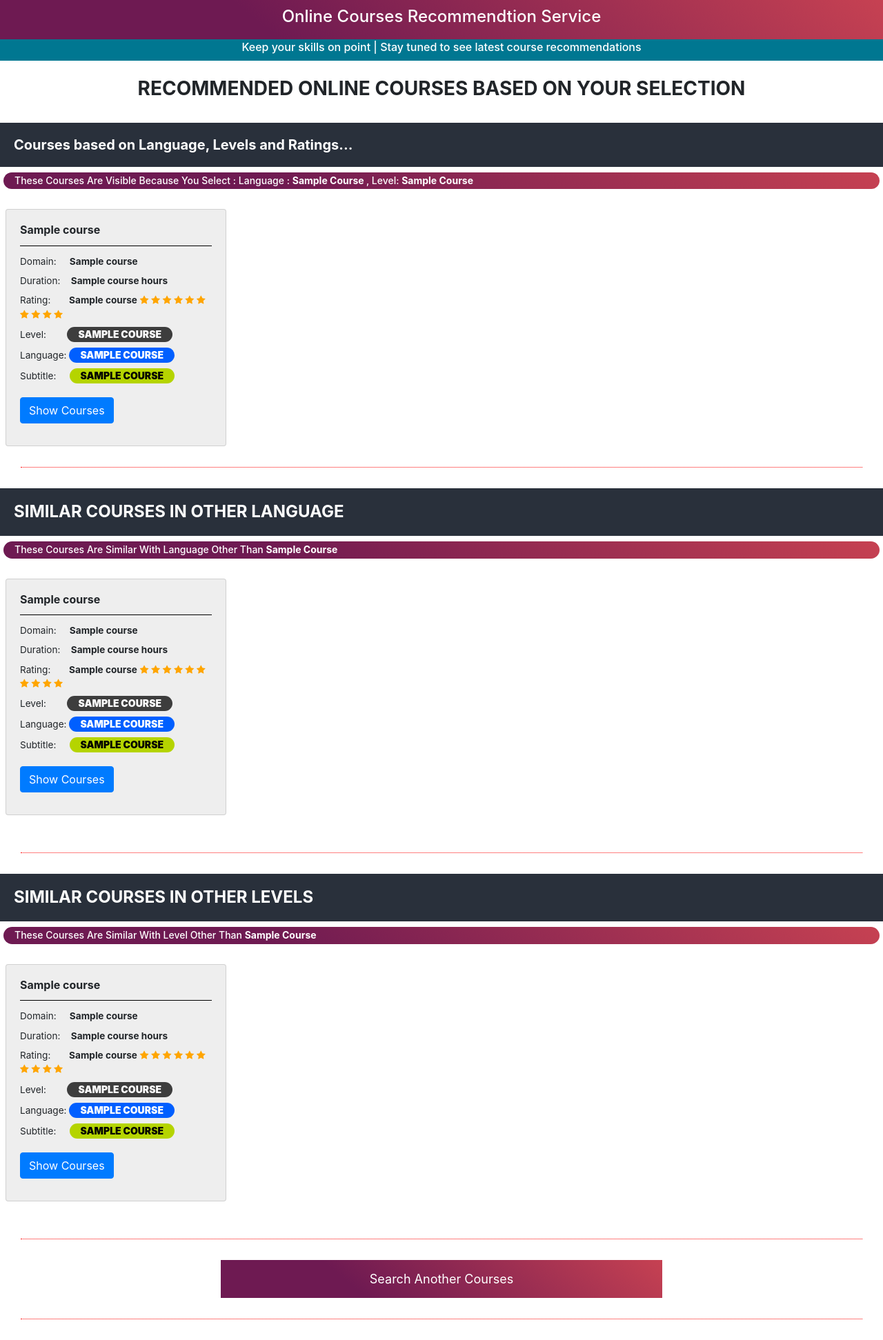
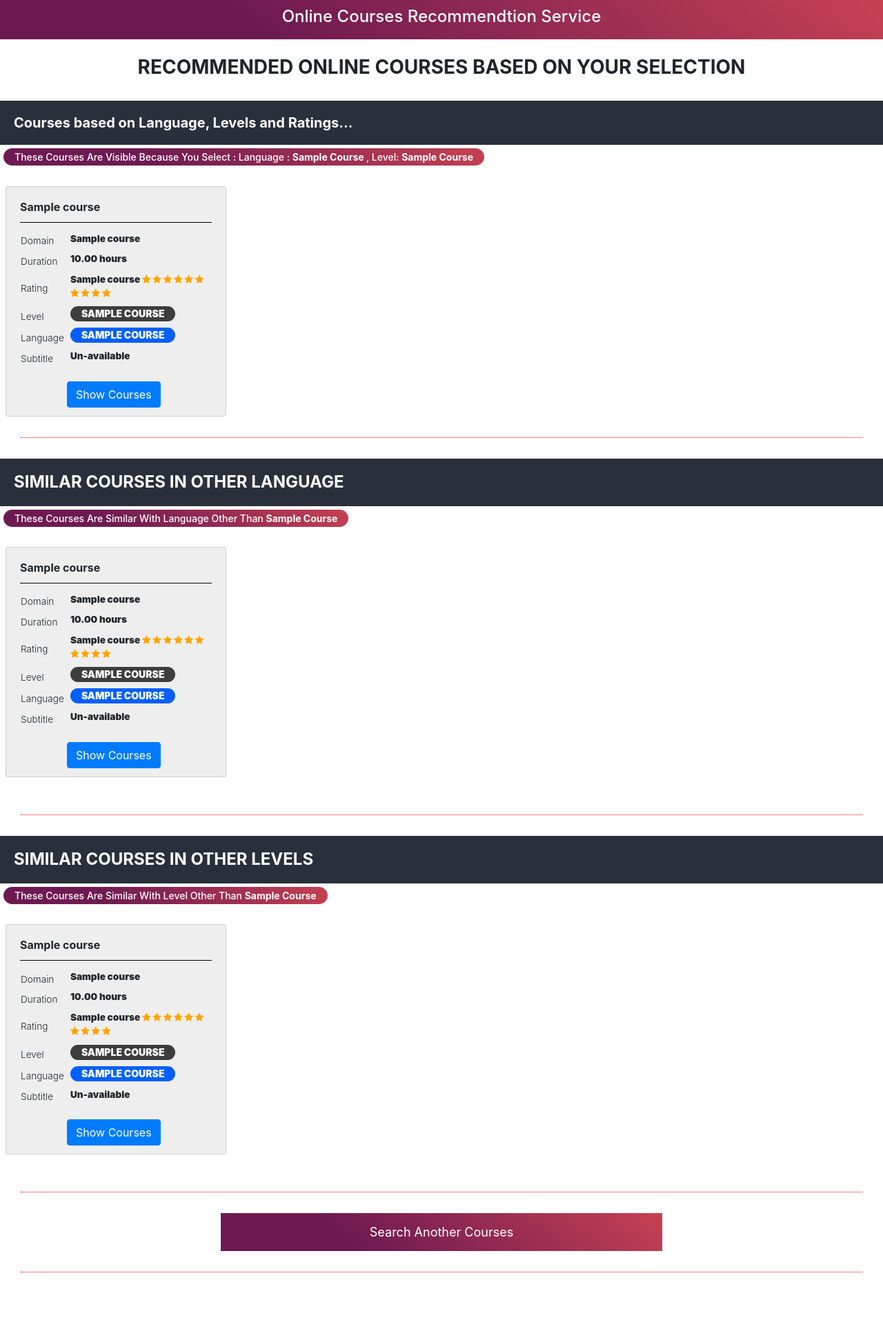
Before and after one commit to kudaleakshay/online-course-recommendation-service, a Flask app: template templates/recommendations.html in a window 1280 px wide. Shown: the whole page at 69% size. After the commit the page ends 1875 px from the top, so only its background shows below. Run offline with Flask 2, Linux system fonts and the light colour scheme; the template is opened without the code that fills it: most values are stand-ins (such as "Sample title", 1, 10 or a date in 2020); some libraries are stand-ins or nearby versions.

Commit message:
Add- UI change index.html Add- Button css for cards Add- Table grid for cards

```diff
--- a/app.py
+++ b/app.py
@@ -20,7 +20,6 @@ app.config['MYSQL_DATABASE_PASSWORD'] = db['mysql_password']
 app.config['MYSQL_DATABASE_DB'] = db['mysql_database']
 
 db_table = db['mysql_table']
-print(db_table)
 
 # Headers for dataset
 header_list = ['course_id', 'course_title', 'Category_1', 'Category_2', 'url', 'num_reviews', 'is_paid',
@@ -151,101 +150,82 @@ def suggest_courses():
     # get data from form
     input_details = request.form
 
-    # get selected_course from form data
-    input_course_id = input_details['selected_course']
+    # get selected_course detils from form data
+    title = input_details['title']
+    category = input_details['category']
+    level = input_details['level']
+    rating = float(input_details['rating'])
+    language = input_details['language']
+    is_subtitle = input_details['is_subtitle']
 
     # connnect to mysql DB
     conn = mysql.connect()
     cur = conn.cursor()
 
     # SQL query for fetching data from DB
-    sql_get_selected_course = f'select * from {db_table} where course_id = \'{input_course_id}\''
+    sql_get_similar_course = f'select * from {db_table} where Category_1 like \'%{category}%\' or Category_2 like \'%{category}%\''
 
-    # If any course match with selected_course
-    if cur.execute(sql_get_selected_course) > 0:
+    # If any course match with similar courses
+    if cur.execute(sql_get_similar_course) > 0:
 
         # fetch all data from SQL query
-        dataset = cur.fetchall()
+        course_dataset = cur.fetchall()
+        cur.close()
 
-        # set values for filtering
-        title = dataset[0][1]
-        category = dataset[0][3]
-        level = dataset[0][10]
-        rating = dataset[0][13]
-        language = dataset[0][14]
-        is_subtitle = dataset[0][15]
+        # Convert data into pandas
+        course_df = pd.DataFrame(course_dataset, columns=header_list)
+        course_df = course_df.drop_duplicates()
 
-        # SQL query for fetching data from DB
-        sql_get_similar_course = f'select * from {db_table} where Category_1 like \'%{category}%\' or Category_2 like \'%{category}%\''
+        # Convert data into pandas
+        other_languge_df = pd.DataFrame(
+            course_dataset, columns=header_list)
+        other_languge_df = course_df.drop_duplicates()
 
-        # If any course match with similar courses
-        if cur.execute(sql_get_similar_course) > 0:
+        # Convert data into pandas
+        other_level_df = pd.DataFrame(course_dataset, columns=header_list)
+        other_level_df = course_df.drop_duplicates()
 
-            # fetch all data from SQL query
-            course_dataset = cur.fetchall()
-            cur.close()
+        # filter data with query
+        course_df.query(
+            f'language == \'{language}\' and is_subtitle == \'{is_subtitle}\' and level == \'{level}\'', inplace=True)
+        other_languge_df.query(
+            f'language != \'{language}\' and is_subtitle == \'{is_subtitle}\' and level == \'{level}\'', inplace=True)
+        other_level_df.query(
+            f'language == \'{language}\' and is_subtitle == \'{is_subtitle}\' and level != \'{level}\'', inplace=True)
+
+        # Add rating boundries
+        lower = rating - 1
+        upper = rating + 1
+        course_df.query(
+            f'rating > {lower} and rating < {upper}', inplace=True)
+
+        # If only 2 courses are there then remove filters
+        if len(course_df) <= 2:
 
             # Convert data into pandas
             course_df = pd.DataFrame(course_dataset, columns=header_list)
             course_df = course_df.drop_duplicates()
 
-            # Convert data into pandas
-            other_languge_df = pd.DataFrame(
-                course_dataset, columns=header_list)
-            other_languge_df = course_df.drop_duplicates()
-
-            # Convert data into pandas
-            other_level_df = pd.DataFrame(course_dataset, columns=header_list)
-            other_level_df = course_df.drop_duplicates()
-
-            # filter data with query
-            course_df.query(
-                f'language == \'{language}\' and is_subtitle == \'{is_subtitle}\' and level == \'{level}\'', inplace=True)
-
-            other_languge_df.query(
-                f'language != \'{language}\' and is_subtitle == \'{is_subtitle}\' and level == \'{level}\'', inplace=True)
-
-            other_level_df.query(
-                f'language != \'{language}\' and is_subtitle == \'{is_subtitle}\' and level != \'{level}\'', inplace=True)
-
-            # Add rating boundries
-            lower = rating - 1
-            upper = rating + 1
-            course_df.query(
-                f'rating > {lower} and rating < {upper}', inplace=True)
-
-            # If only 2 courses are there then remove filters
-            if len(course_df) <= 2:
-
-                # Convert data into pandas
-                course_df = pd.DataFrame(course_dataset, columns=header_list)
-                course_df = course_df.drop_duplicates()
-
-                # convert into tuples
-                similar_courses = [tuple(course)
-                                   for course in course_df.values]
-
-                # send data to html file for rendering
-                return render_template('recommendations.html', title=title.upper(),
-                                       match_courses_data=similar_courses
-                                       )
-
-            similar_courses = [tuple(course) for course in course_df.values]
-
-            similar_courses_other_language = [
-                tuple(course) for course in other_languge_df.values]
-
-            similar_courses_other_levels = [
-                tuple(course) for course in other_level_df.values]
-
-            print(similar_courses_other_language)
+            # convert into tuples
+            similar_courses = [tuple(course)
+                               for course in course_df.values]
 
             # send data to html file for rendering
             return render_template('recommendations.html', title=title.upper(),
-                                   match_courses_data=similar_courses,
-                                   similar_courses_other_language=similar_courses_other_language,
-                                   similar_courses_other_levels=similar_courses_other_levels
+                                   match_courses_data=similar_courses
                                    )
+        similar_courses = [tuple(course) for course in course_df.values]
+        similar_courses_other_language = [
+            tuple(course) for course in other_languge_df.values]
+        similar_courses_other_levels = [
+            tuple(course) for course in other_level_df.values]
+
+        # send data to html file for rendering
+        return render_template('recommendations.html', title=title.upper(),
+                               match_courses_data=similar_courses,
+                               similar_courses_other_language=similar_courses_other_language,
+                               similar_courses_other_levels=similar_courses_other_levels
+                               )
 
     return render_template('home.html')
 
--- a/static/style/recommendation.css
+++ b/static/style/recommendation.css
@@ -1,14 +1,3 @@
-
-body {
-
-  /* Full height */
-  height: 100%;
-
-  /* Center and scale the image nicely */
-  background-position: center;
-  background-repeat: no-repeat;
-  background-size: cover;
-}
 .form-container {
   height: 100vh;
   width: 100vw;
@@ -44,6 +33,12 @@ hr {
 .block:hover {
 background: linear-gradient(220deg,#bd4141 -30%,#411030 70%);
 color: white;
+}
+
+.card{
+background-color:#EEE;
+position: relative;
+padding-bottom: 2rem;
 }
 
 .card:hover {
@@ -113,9 +108,34 @@ hr {
 margin: 0.75rem 0;
 }
 
-.card p {
-  margin-bottom: 0.5rem;
+
+.noBoderTable tr {
 font-size: 0.85rem;
+}
+
+.noBoderTable th {
+font-weight: 300;
+}
+
+.noBoderTable td {
+padding-left: 0.5rem;
+padding-bottom: 0.5rem;
+font-weight: 900;
+}
+
+.recommendationCard form{
+position: absolute;
+bottom: 0;
+left: 5.5rem;
+}
+
+.categoryCard{
+background-color: #EEE;
+position: relative;
+}
+
+.categoryCard form{
+text-align: center;
 }
 
 .checked {
@@ -125,6 +145,7 @@ hr {
 .btn-primary {
 margin: 0.75rem 0;
 text-transform: capitalize;
+align-content: center;
 }
 
 .topnav {
@@ -136,15 +157,6 @@ hr {
 padding: 10px;
 }
 
-.secondary_nav {
-  overflow: hidden;
-  background-color: #007791;
-  font-size: 13px;
-  color: white;
-  text-align: center;
-  padding: 2px;
-  align-content: center;
-}
 
 .big_block{
 background: linear-gradient(#29303B,#29303B,#29303B);
--- a/templates/recommendations.html
+++ b/templates/recommendations.html
@@ -17,9 +17,6 @@
     <div class="topnav">
         <h4>Online Courses Recommendtion Service</h4>
     </div>
-    <div class="secondary_nav">
-        <h6>Keep your skills on point | Stay tuned to see latest course recommendations</h6>
-    </div>
 
     {% if match_courses_data %}
     <br>
@@ -27,42 +24,63 @@
     </h3>
     <br>
     <h5 class="big_block"><b>Courses based on Language, Levels and Ratings...</b></h5>
-    <h6 class="metadata">These courses are visible because you select : Language : <b>{{match_courses_data[0][14]}}
-        </b>, Level: <b>{{match_courses_data[0][10]}}</b></h6></br>
+    <h6><span class="metadata">These courses are visible because you select : Language :
+            <b>{{match_courses_data[0][14]}}
+            </b>, Level: <b>{{match_courses_data[0][10]}}</b></span></h6></br>
 
     <div class="suggestionContainer">
         {% for course in match_courses_data %}
 
-        <div class="card" style="background-color:#EEE">
+        <div class="card recommendationCard">
             <div class="card-body">
                 <h6 class="card-title"><b>{{course[1]}}</b></h6>
                 <hr>
-                <p class="card-text p-y-1">
-                    Domain: &nbsp;&nbsp;&nbsp;&nbsp;<b>{{course[3]}}</b>
-                </p>
-                <p class="card-text p-y-1">
-                    Duration:&nbsp;&nbsp;&nbsp;&nbsp;<b>{{course[11]}} hours </b>
-                </p>
-                <p class="card-text p-y-1">
-                    Rating:&nbsp;&nbsp;&nbsp;&nbsp;&nbsp;&nbsp;
-                    <b>{{course[13]}}</b>
+                <table class="noBoderTable">
+                    <tr>
+                        <th>Domain</th>
+                        <td>{{course[3]}}</td>
+                    </tr>
+                    <tr>
+                        <th>Duration</th>
+                        <td>{{'%0.2f' % course[11]|float}} hours </td>
+                    </tr>
+                    <tr>
+                        <th>Rating</th>
+                        <td>{{course[13]}}
                             {% for n in range((course[13])|int) %}
                             <span class="fa fa-star checked"></span>
                             {% endfor %}
-                </p>
-                <p class="card-text p-y-1">
-                    Level:&nbsp;&nbsp;&nbsp;&nbsp;&nbsp;&nbsp;&nbsp; <span class="badge badge-level">
-                        {{course[10]}}</span>
-                </p>
-                <p class="card-text p-y-1">
-                    Language: <span class="badge badge-{{course[14]}}"> {{course[14]}}</span>
-                </p>
-                <p class="card-text p-y-1">
-                    Subtitle:&nbsp;&nbsp;&nbsp;&nbsp; <span class="badge badge-subtitle">{{course[15]}}</span>
+                        </td>
+                    </tr>
+                    <tr>
+                        <th>Level</th>
+                        <td><span class="badge badge-level">
+                                {{course[10]}}</span></td>
+                    </tr>
+                    <tr>
+                        <th>Language</th>
+                        <td><span class="badge badge-{{course[14]}}"> {{course[14]}}</span></td>
+                    </tr>
+                    <tr>
+                        <th>Subtitle</th>
+                        <td><span>
+                                {% if course[15].lower() == 'true' %}
+                                Available
+                                {% else %}
+                                Un-available
+                                {% endif %}
+                            </span></td>
+                    </tr>
+                </table>
                 </p>
                 <form action="/suggestions" method="post">
-                    <input type="hidden" name="selected_course" value="{{course[0]|safe}}">
-                    <button type=" submit" class="btn btn-primary" value="Submit" style="align-content: center;">Show
+                    <input type="hidden" name="title" value="{{course[1]|safe}}">
+                    <input type="hidden" name="category" value="{{course[3]|safe}}">
+                    <input type="hidden" name="level" value="{{course[10]|safe}}">
+                    <input type="hidden" name="rating" value="{{course[13]|safe}}">
+                    <input type="hidden" name="language" value="{{course[14]|safe}}">
+                    <input type="hidden" name="is_subtitle" value="{{course[15]|safe}}">
+                    <button type=" submit" class="btn btn-primary" value="Submit">Show
                         Courses</button>
                 </form>
             </div>
@@ -96,42 +114,62 @@
     {% if similar_courses_other_language %}
     <hr>
     <h4 class="big_block"><b>SIMILAR COURSES IN OTHER LANGUAGE</b></h4>
-    <h6 class="metadata">These courses are similar with Language other than
-        <b>{{match_courses_data[0][14]}}</b></h6>
+    <h6><span class="metadata">These courses are similar with Language other than
+            <b>{{match_courses_data[0][14]}}</b></span></h6>
     <br>
     <div class="suggestionContainer">
         {% for course in similar_courses_other_language %}
 
-        <div class="card" style="background-color: #EEE">
+        <div class="card recommendationCard">
             <div class="card-body">
                 <h6 class="card-title"><b>{{course[1]}}</b></h6>
                 <hr>
-                <p class="card-text p-y-1">
-                    Domain: &nbsp;&nbsp;&nbsp;&nbsp;<b>{{course[3]}}</b>
-                </p>
-                <p class="card-text p-y-1">
-                    Duration:&nbsp;&nbsp;&nbsp;&nbsp;<b>{{course[11]}} hours </b>
-                </p>
-                <p class="card-text p-y-1">
-                    Rating:&nbsp;&nbsp;&nbsp;&nbsp;&nbsp;&nbsp;
-                    <b>{{course[13]}}</b>
+                <table class="noBoderTable">
+                    <tr>
+                        <th>Domain</th>
+                        <td>{{course[3]}}</td>
+                    </tr>
+                    <tr>
+                        <th>Duration</th>
+                        <td>{{'%0.2f' % course[11]|float}} hours </td>
+                    </tr>
+                    <tr>
+                        <th>Rating</th>
+                        <td>{{course[13]}}
                             {% for n in range((course[13])|int) %}
                             <span class="fa fa-star checked"></span>
                             {% endfor %}
-                </p>
-                <p class="card-text p-y-1">
-                    Level:&nbsp;&nbsp;&nbsp;&nbsp;&nbsp;&nbsp;&nbsp; <span class="badge badge-level">
-                        {{course[10]}}</span>
-                </p>
-                <p class="card-text p-y-1">
-                    Language: <span class="badge badge-{{course[14]}}"> {{course[14]}}</span>
-                </p>
-                <p class="card-text p-y-1">
-                    Subtitle:&nbsp;&nbsp;&nbsp;&nbsp; <span class="badge badge-subtitle">{{course[15]}}</span>
+                        </td>
+                    </tr>
+                    <tr>
+                        <th>Level</th>
+                        <td><span class="badge badge-level">
+                                {{course[10]}}</span></td>
+                    </tr>
+                    <tr>
+                        <th>Language</th>
+                        <td><span class="badge badge-{{course[14]}}"> {{course[14]}}</span></td>
+                    </tr>
+                    <tr>
+                        <th>Subtitle</th>
+                        <td><span>
+                                {% if course[15].lower() == 'true' %}
+                                Available
+                                {% else %}
+                                Un-available
+                                {% endif %}
+                            </span></td>
+                    </tr>
+                </table>
                 </p>
                 <form action="/suggestions" method="post">
-                    <input type="hidden" name="selected_course" value="{{course[0]|safe}}">
-                    <button type=" submit" class="btn btn-primary" value="Submit" style="align-content: center;">Show
+                    <input type="hidden" name="title" value="{{course[1]|safe}}">
+                    <input type="hidden" name="category" value="{{course[3]|safe}}">
+                    <input type="hidden" name="level" value="{{course[10]|safe}}">
+                    <input type="hidden" name="rating" value="{{course[13]|safe}}">
+                    <input type="hidden" name="language" value="{{course[14]|safe}}">
+                    <input type="hidden" name="is_subtitle" value="{{course[15]|safe}}">
+                    <button type=" submit" class="btn btn-primary" value="Submit">Show
                         Courses</button>
                 </form>
             </div>
@@ -146,42 +184,62 @@
     {% if similar_courses_other_levels %}
     <hr>
     <h4 class="big_block"><b>SIMILAR COURSES IN OTHER LEVELS</b></h4>
-    <h6 class="metadata">These courses are similar with Level other than
-        <b>{{match_courses_data[0][10]}}</b></h6>
+    <h6><span class="metadata">These courses are similar with Level other than
+            <b>{{match_courses_data[0][10]}}</b></span></h6>
     <br>
     <div class="suggestionContainer">
         {% for course in similar_courses_other_levels %}
 
-        <div class="card" style="background-color: #EEE">
+        <div class="card recommendationCard">
             <div class="card-body">
                 <h6 class="card-title"><b>{{course[1]}}</b></h6>
                 <hr>
-                <p class="card-text p-y-1">
-                    Domain: &nbsp;&nbsp;&nbsp;&nbsp;<b>{{course[3]}}</b>
-                </p>
-                <p class="card-text p-y-1">
-                    Duration:&nbsp;&nbsp;&nbsp;&nbsp;<b>{{course[11]}} hours </b>
-                </p>
-                <p class="card-text p-y-1">
-                    Rating:&nbsp;&nbsp;&nbsp;&nbsp;&nbsp;&nbsp;
-                    <b>{{course[13]}}</b>
+                <table class="noBoderTable">
+                    <tr>
+                        <th>Domain</th>
+                        <td>{{course[3]}}</td>
+                    </tr>
+                    <tr>
+                        <th>Duration</th>
+                        <td>{{'%0.2f' % course[11]|float}} hours </td>
+                    </tr>
+                    <tr>
+                        <th>Rating</th>
+                        <td>{{course[13]}}
                             {% for n in range((course[13])|int) %}
                             <span class="fa fa-star checked"></span>
                             {% endfor %}
-                </p>
-                <p class="card-text p-y-1">
-                    Level:&nbsp;&nbsp;&nbsp;&nbsp;&nbsp;&nbsp;&nbsp; <span class="badge badge-level">
-                        {{course[10]}}</span>
-                </p>
-                <p class="card-text p-y-1">
-                    Language: <span class="badge badge-{{course[14]}}"> {{course[14]}}</span>
-                </p>
-                <p class="card-text p-y-1">
-                    Subtitle:&nbsp;&nbsp;&nbsp;&nbsp; <span class="badge badge-subtitle">{{course[15]}}</span>
+                        </td>
+                    </tr>
+                    <tr>
+                        <th>Level</th>
+                        <td><span class="badge badge-level">
+                                {{course[10]}}</span></td>
+                    </tr>
+                    <tr>
+                        <th>Language</th>
+                        <td><span class="badge badge-{{course[14]}}"> {{course[14]}}</span></td>
+                    </tr>
+                    <tr>
+                        <th>Subtitle</th>
+                        <td><span>
+                                {% if course[15].lower() == 'true' %}
+                                Available
+                                {% else %}
+                                Un-available
+                                {% endif %}
+                            </span></td>
+                    </tr>
+                </table>
                 </p>
                 <form action="/suggestions" method="post">
-                    <input type="hidden" name="selected_course" value="{{course[0]|safe}}">
-                    <button type=" submit" class="btn btn-primary" value="Submit" style="align-content: center;">Show
+                    <input type="hidden" name="title" value="{{course[1]|safe}}">
+                    <input type="hidden" name="category" value="{{course[3]|safe}}">
+                    <input type="hidden" name="level" value="{{course[10]|safe}}">
+                    <input type="hidden" name="rating" value="{{course[13]|safe}}">
+                    <input type="hidden" name="language" value="{{course[14]|safe}}">
+                    <input type="hidden" name="is_subtitle" value="{{course[15]|safe}}">
+                    <button type=" submit" class="btn btn-primary" value="Submit">Show
                         Courses</button>
                 </form>
             </div>
```
Also changed, not shown: static/style/mainpage.css (+44 -45 lines), templates/home.html (+88 -52 lines), templates/index.html (+38 -12 lines), README.md, static/style/udemy-background.jpg (deleted), 1 other file. Lines whose indentation alone changed are shown as unchanged.
